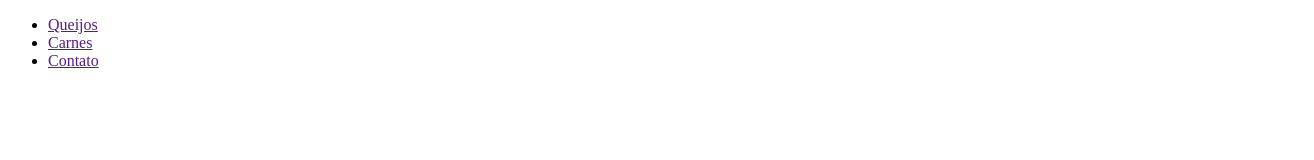
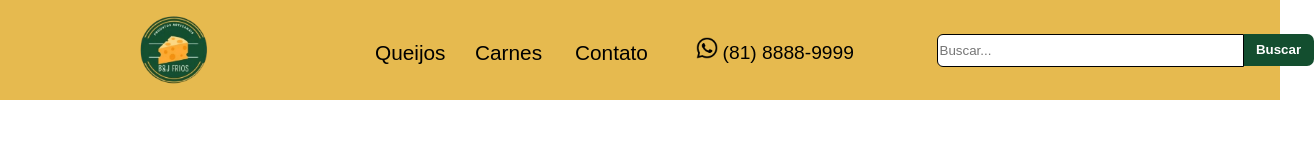
Before and after one commit to Lucas7Alves/Holiday-project, a plain HTML site: page src/Front-end/index.html in a window 1280 px wide. Shown: the whole page, 1314 px wide, since content can reach past the window. Drawn offline with Linux system fonts and the light colour scheme.

Commit message:
created navbar

```diff
--- a/src/Front-end/index.html
+++ b/src/Front-end/index.html
@@ -4,14 +4,27 @@
   <meta charset="UTF-8">
   <meta name="viewport" content="width=device-width, initial-scale=1.0">
   <title>B&J Frios - Loja virtual </title>
+  <link rel="stylesheet" href="styles/navbar.css">
+  <link rel="stylesheet" href="styles/reset.css">
 </head>
 <body>
   <header class="navbar">
+    <img class="logo" src="./imgs/logo-bj.png" alt="">
     <ul>
       <li><a href="">Queijos</a></li>
       <li><a href="">Carnes</a></li>
       <li><a href="">Contato</a></li>
     </ul>
+
+    <div class="zap">
+      <img src="./imgs/whatsapp-png.png" alt="">
+      <p class="number">(81) 8888-9999</p>
+    </div>
+
+    <div class="searchBar">
+      <input type="text" id="txtSearch" placeholder="Buscar...">
+      <button class="btnSearch" type="button" >Buscar</button>
+    </div>
   </header>
 
   <main class="main">
--- /dev/null
+++ b/src/Front-end/styles/navbar.css
@@ -0,0 +1,83 @@
+.navbar {
+  height: 100px;
+  background-color: #e6ba4f;
+  display: grid;
+  grid-template-columns: 75px 200px 400px 200px 500px 200px;
+  margin: 0px;
+}
+
+.navbar > ul {
+  padding-top: 25px;
+  padding-left: 100px;
+  display: grid;
+  grid-template-columns: 100px 100px 100px;
+}
+
+.navbar a {
+  text-decoration: none;
+  color: black;
+}
+
+.navbar li {
+  list-style-type: none;
+  display: inline;
+  font-family: Arial, Helvetica, sans-serif;
+  font-size: 1.3em;
+}
+
+.logo {
+  grid-column: 2 / 3;
+  display: inline;
+  padding-top: 9px;
+  padding-left: 50px;
+  max-width: 100px;
+}
+
+.number{
+  font-size: 1.2em;
+  display: inline-block;
+  align-self: center;
+  margin: 0px;
+
+}
+.zap {
+  text-align: center;
+  align-self: center;
+  max-height: 50px;
+}
+
+.zap img {
+  max-width: 22px;
+  display: inline;
+}
+
+/* search bar */
+
+.searchBar {
+  align-self: center;
+  max-width: max-content;
+  justify-self: center;
+}
+
+#txtSearch {
+  width: 300px;
+  height: 29px;
+  padding-right: 3px;
+  border-radius: 6px 0px 0px 6px;
+  border: solid 1px black;
+}
+
+.btnSearch {
+  color: white;
+  border:none;
+  float:right;
+  height:32px;
+  border-radius:0 7px 7px 0;
+  width:70px;
+  font-weight:bold;
+  background:#134E2F;
+}
+
+.btnSearch:hover {
+  cursor: pointer;
+}
--- /dev/null
+++ b/src/Front-end/styles/reset.css
@@ -0,0 +1,5 @@
+body {
+  margin: 0px;
+  padding: 0px;
+  font-family: Arial, Helvetica, sans-serif;
+}
```
Also changed, not shown: src/Front-end/imgs/logo-bj.png (added), src/Front-end/imgs/whatsapp-png.png (added).
